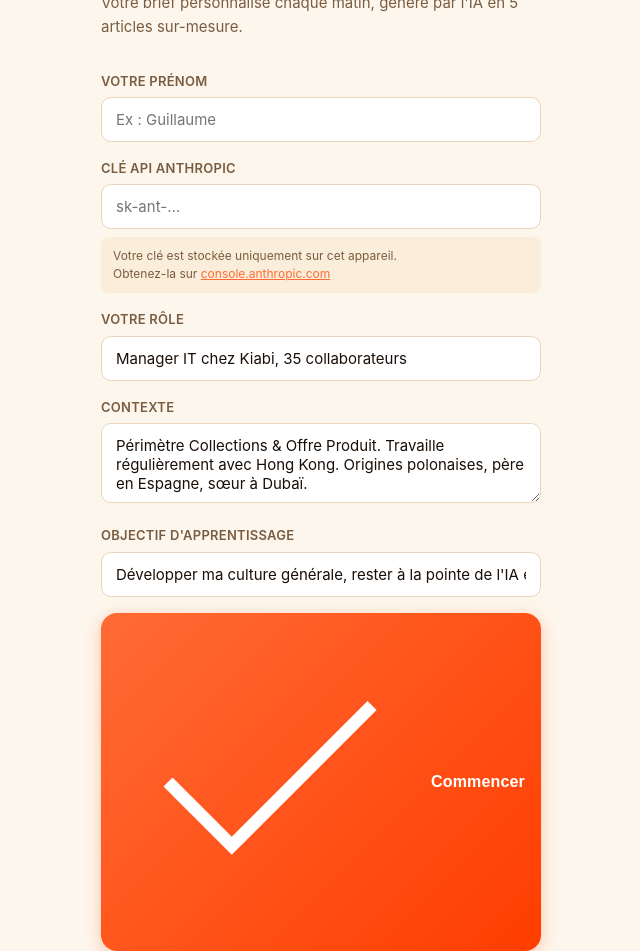
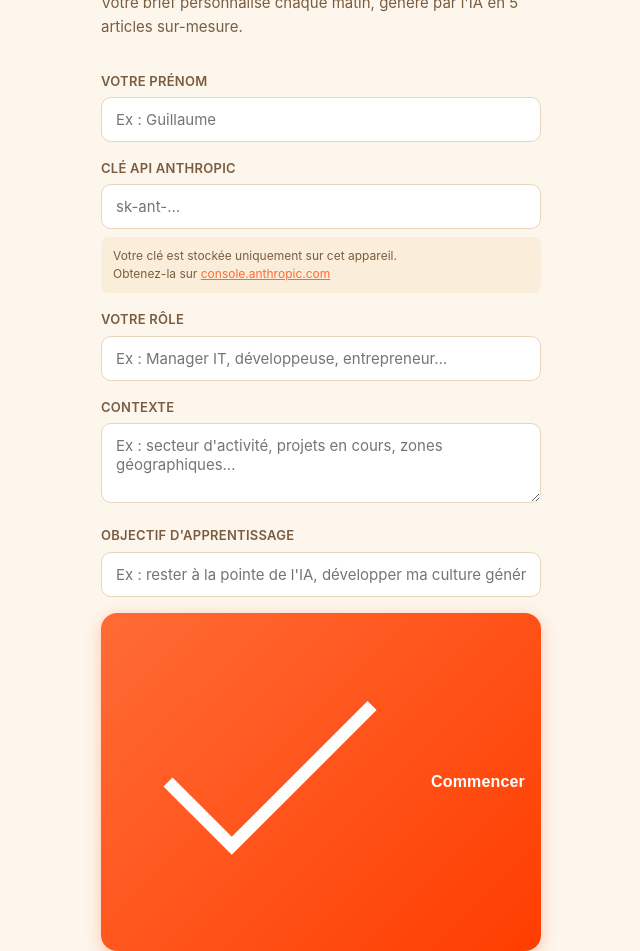
Before and after one commit to sarna-ment/morning-brief, a plain HTML site: page index.html in a window 1280 px wide. Shown: the whole page, without its empty margins (319-959 px from the left). Drawn offline with Linux system fonts and the light colour scheme.

Commit message:
fix: setup sans données pré-remplies, formulaire générique
Co-Authored-By: Claude Sonnet 4.6 <noreply@anthropic.com>

```diff
--- a/index.html
+++ b/index.html
@@ -427,15 +427,15 @@
     </div>
     <div class="form-group">
       <label>Votre rôle</label>
-      <input type="text" id="setup-role" placeholder="Ex : Manager IT, 35 collaborateurs" value="Manager IT chez Kiabi, 35 collaborateurs" />
+      <input type="text" id="setup-role" placeholder="Ex : Manager IT, développeuse, entrepreneur…" />
     </div>
     <div class="form-group">
       <label>Contexte</label>
-      <textarea id="setup-context">Périmètre Collections &amp; Offre Produit. Travaille régulièrement avec Hong Kong. Origines polonaises, père en Espagne, sœur à Dubaï.</textarea>
+      <textarea id="setup-context" placeholder="Ex : secteur d'activité, projets en cours, zones géographiques…"></textarea>
     </div>
     <div class="form-group">
       <label>Objectif d'apprentissage</label>
-      <input type="text" id="setup-goal" value="Développer ma culture générale, rester à la pointe de l'IA et du management interculturel" />
+      <input type="text" id="setup-goal" placeholder="Ex : rester à la pointe de l'IA, développer ma culture générale…" />
     </div>
     <button class="btn-primary" onclick="setupSave()">
       <svg viewBox="0 0 24 24" fill="none" stroke="currentColor"><polyline points="20 6 9 17 4 12"/></svg>
```
